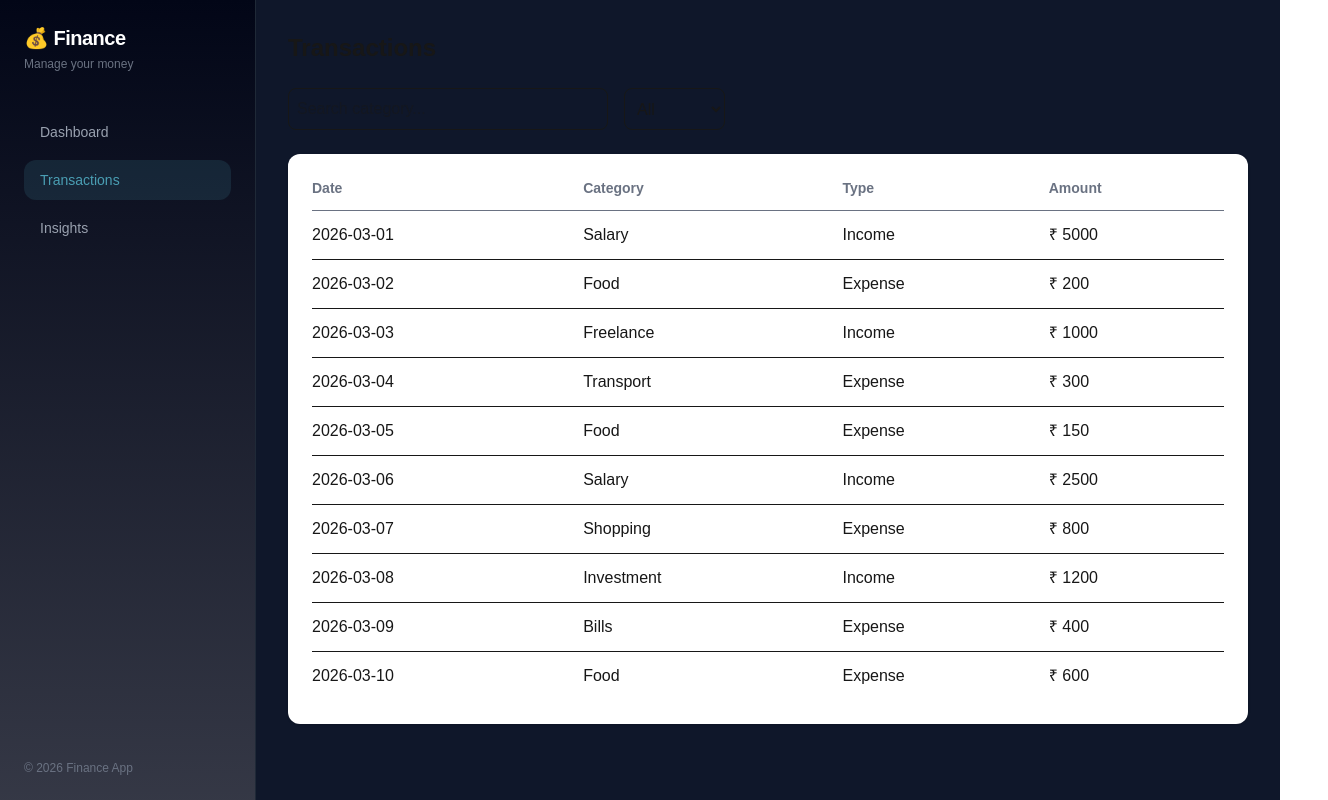
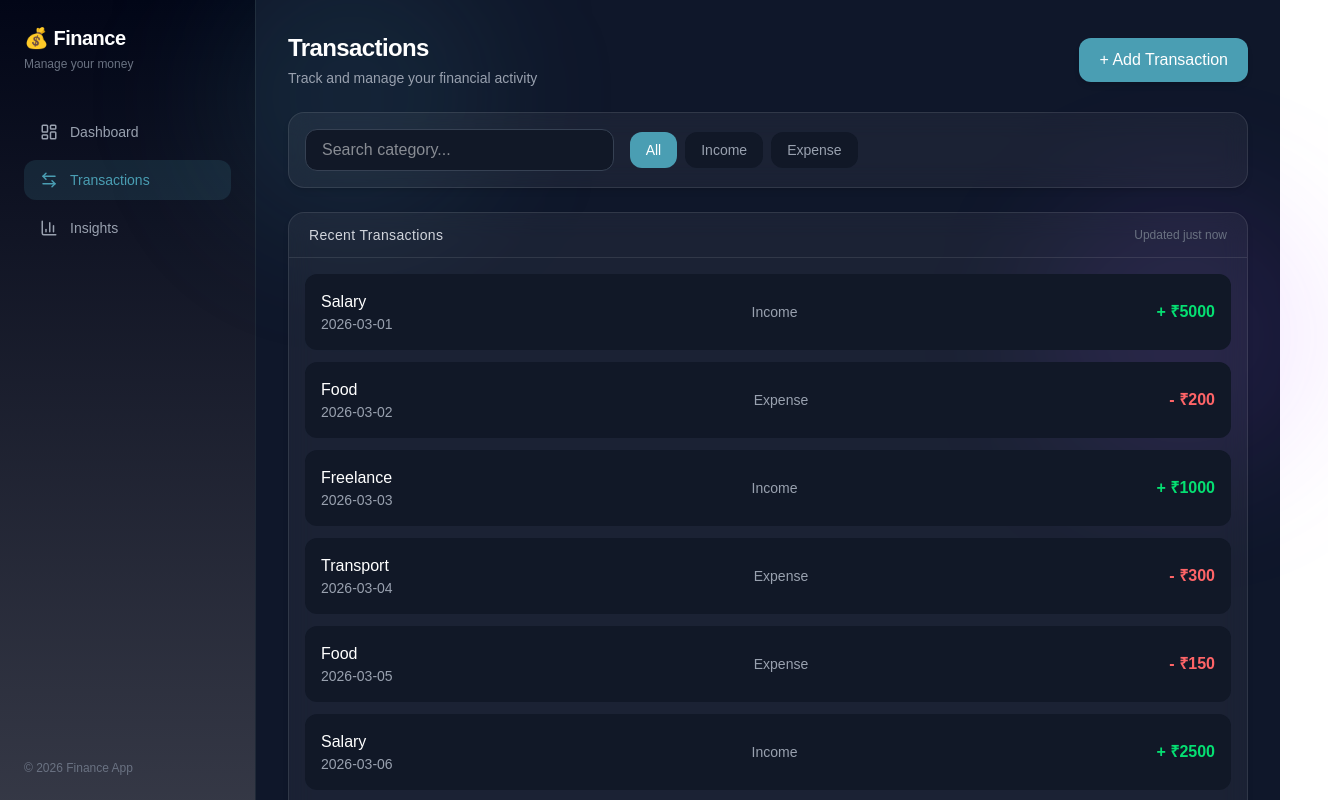
Before and after one commit to shreysircar/finance-dashboard, a Next.js app: page /transactions in a window 1280 px wide. Shown: the top 800 px of the page, 1328 px wide, since content can reach past the window. Built offline with nearby package versions, Linux system fonts and the light colour scheme.

Commit message:
insights page ui

```diff
--- a/src/app/insights/page.tsx
+++ b/src/app/insights/page.tsx
@@ -1,11 +1,84 @@
+"use client";
+
+import { useFinance } from "@/context/FinanceContext";
+import InsightCard from "@/components/InsightCard";
+import CategoryBarChart from "@/components/CategoryBarChart";
+
+import {
+  getTopCategory,
+  getTotalExpenses,
+  getMonthlyComparison,
+} from "@/utils/finance";
+
 export default function InsightsPage() {
+  const { transactions } = useFinance();
+
+  const topCategory = getTopCategory(transactions);
+  const totalExpenses = getTotalExpenses(transactions);
+  const monthly = getMonthlyComparison(transactions);
+
+  const topPercentage = totalExpenses
+    ? ((topCategory.amount / totalExpenses) * 100).toFixed(1)
+    : 0;
+
   return (
-    <div>
-      <h1 className="text-2xl font-semibold mb-6">Insights</h1>
+    <div className="space-y-10">
 
-      <div className="bg-white p-6 rounded-xl shadow-sm">
-        Insights coming soon...
+      {/* Header (MATCH DASHBOARD) */}
+      <div>
+        <h1 className="text-3xl font-semibold tracking-tight text-white">
+          Insights
+        </h1>
+        <p className="text-gray-400 text-sm mt-1">
+          Understand your financial patterns and trends
+        </p>
       </div>
+
+      {/* Cards */}
+      <div className="grid grid-cols-1 sm:grid-cols-2 lg:grid-cols-3 gap-6">
+        <InsightCard
+          title="Top Category"
+          value={`${topCategory.category} (₹ ${topCategory.amount.toLocaleString()})`}
+        />
+
+        <InsightCard
+          title="Total Expenses"
+          value={`₹ ${totalExpenses.toLocaleString()}`}
+        />
+
+        <InsightCard
+          title="Monthly Change"
+          value={`${monthly.change}% vs last month`}
+        />
+      </div>
+
+      {/* Chart */}
+      <div className="min-h-0">
+        <CategoryBarChart transactions={transactions} />
+      </div>
+
+      {/* Insight Box */}
+      <div
+        className="
+          relative p-6 rounded-2xl
+          bg-gradient-to-br from-[#1e293b] to-[#0f172a]
+          border border-[#334155]
+          shadow-lg
+        "
+      >
+        <h2 className="text-lg font-semibold text-white mb-2">
+          Key Insight
+        </h2>
+
+        <p className="text-gray-400 leading-relaxed">
+          You spent <strong className="text-white">{topPercentage}%</strong> of your total
+          expenses on <strong className="text-white">{topCategory.category}</strong>, making
+          it your highest spending category. Compared to last month,
+          your spending has changed by{" "}
+          <strong className="text-white">{monthly.change}%</strong>.
+        </p>
+      </div>
+
     </div>
   );
 }
--- a/src/app/transactions/page.tsx
+++ b/src/app/transactions/page.tsx
@@ -5,11 +5,72 @@ import FilterBar from "@/components/FilterBar";
 
 export default function TransactionsPage() {
   return (
-    <div>
-      <h1 className="text-2xl font-semibold mb-6">Transactions</h1>
+    <div className="max-w-6xl mx-auto space-y-6 pb-10 relative">
 
-      <FilterBar />
-      <TransactionTable />
+      {/* 🌟 Ambient Glow Background */}
+      <div className="absolute -top-20 -left-20 w-72 h-72 bg-[#4a9eb3]/10 blur-3xl rounded-full pointer-events-none" />
+      <div className="absolute top-40 -right-20 w-72 h-72 bg-purple-500/10 blur-3xl rounded-full pointer-events-none" />
+
+      {/* 🔥 Header + Action */}
+      <div className="flex items-center justify-between relative z-10">
+        <div>
+          <h1 className="text-2xl font-semibold text-white tracking-tight">
+            Transactions
+          </h1>
+          <p className="text-sm text-gray-400 mt-1">
+            Track and manage your financial activity
+          </p>
+        </div>
+
+        <button
+          className="relative px-5 py-2.5 rounded-xl text-white font-medium
+          bg-[#4a9eb3]
+          shadow-md hover:shadow-[0_0_20px_rgba(74,158,179,0.4)]
+          hover:scale-[1.03] active:scale-[0.97]
+          transition-all duration-200"
+        >
+          + Add Transaction
+        </button>
+      </div>
+
+      {/* 🔥 Filter Section */}
+      <div
+        className="relative z-10
+        bg-white/5 backdrop-blur-md
+        border border-white/10
+        rounded-2xl p-4
+        shadow-md hover:shadow-xl
+        transition-all duration-300"
+      >
+        <FilterBar />
+      </div>
+
+      {/* 🔥 Transactions Section */}
+      <div
+        className="relative z-10
+        bg-white/5 backdrop-blur-md
+        border border-white/10
+        rounded-2xl overflow-hidden
+        shadow-md hover:shadow-xl
+        transition-all duration-300"
+      >
+        {/* Section Header */}
+        <div className="px-5 py-3 border-b border-white/10 flex items-center justify-between">
+          <p className="text-sm text-gray-300 font-medium tracking-wide">
+            Recent Transactions
+          </p>
+
+          <span className="text-xs text-gray-500">
+            Updated just now
+          </span>
+        </div>
+
+        {/* Table/List */}
+        <div className="p-4">
+          <TransactionTable />
+        </div>
+      </div>
+
     </div>
   );
 }
--- /dev/null
+++ b/src/components/CategoryBarChart.tsx
@@ -0,0 +1,101 @@
+"use client";
+
+import {
+  BarChart,
+  Bar,
+  XAxis,
+  YAxis,
+  Tooltip,
+  ResponsiveContainer,
+  CartesianGrid,
+} from "recharts";
+import { Transaction } from "@/models/Transaction";
+
+type Props = {
+  transactions: Transaction[];
+};
+
+export default function CategoryBarChart({ transactions }: Props) {
+  const categoryMap: Record<string, number> = {};
+
+  transactions.forEach((t) => {
+    if (t.isExpense()) {
+      categoryMap[t.category] =
+        (categoryMap[t.category] || 0) + t.amount;
+    }
+  });
+
+  const data = Object.keys(categoryMap).map((key) => ({
+    category: key,
+    amount: categoryMap[key],
+  }));
+
+  return (
+    <div
+      className="
+        relative p-6 rounded-2xl
+        bg-gradient-to-br from-[#1e293b] to-[#0f172a]
+        border border-[#334155]
+        shadow-lg hover:shadow-xl
+        transition-all duration-300
+        hover:-translate-y-1
+      "
+    >
+      {/* glow */}
+      <div className="absolute inset-0 rounded-2xl bg-white/5 opacity-0 hover:opacity-100 transition pointer-events-none" />
+
+      {/* Header */}
+      <h2 className="text-lg font-semibold text-white mb-1">
+        Category Spending
+      </h2>
+      <p className="text-sm text-gray-400 mb-5">
+        Where your money is going
+      </p>
+
+      {/* Chart */}
+      <div className="w-full h-[260px]">
+        <ResponsiveContainer width="100%" height="100%">
+          <BarChart data={data}>
+            <CartesianGrid
+              stroke="#1f2937"
+              strokeDasharray="4 4"
+              vertical={false}
+            />
+
+            <XAxis
+              dataKey="category"
+              stroke="#64748b"
+              tick={{ fontSize: 12 }}
+              tickLine={false}
+              axisLine={false}
+            />
+
+            <YAxis
+              stroke="#64748b"
+              tick={{ fontSize: 12 }}
+              tickLine={false}
+              axisLine={false}
+            />
+
+            <Tooltip
+              contentStyle={{
+                backgroundColor: "#020617",
+                border: "1px solid #334155",
+                borderRadius: "12px",
+                color: "#fff",
+              }}
+              labelStyle={{ color: "#94a3b8" }}
+              cursor={{ fill: "rgba(71,85,105,0.2)" }}
+            />
+
+            <Bar
+              dataKey="amount"
+              fill="#4a9eb3"
+              radius={[6, 6, 0, 0]}
+            />
+          </BarChart>
+        </ResponsiveContainer>
+      </div>
+    </div>
+  );
+}
--- a/src/components/FilterBar.tsx
+++ b/src/components/FilterBar.tsx
@@ -5,31 +5,42 @@ import { useFinance } from "@/context/FinanceContext";
 export default function FilterBar() {
   const { filters, setFilters } = useFinance();
 
+  const types = ["all", "income", "expense"];
+
   return (
-    <div className="flex flex-col md:flex-row gap-4 mb-6">
-      {/* Search */}
+    <div className="flex flex-col md:flex-row md:items-center gap-4">
+
+      {/* 🔍 Search */}
       <input
         type="text"
         placeholder="Search category..."
-        className="border p-2 rounded-lg w-full md:w-1/3"
+        className="bg-[#111827] text-white px-4 py-2 rounded-xl outline-none border border-gray-700 focus:border-[#4a9eb3] transition w-full md:w-1/3"
         value={filters.search}
         onChange={(e) =>
           setFilters({ ...filters, search: e.target.value })
         }
       />
 
-      {/* Type Filter */}
-      <select
-        className="border p-2 rounded-lg"
-        value={filters.type}
-        onChange={(e) =>
-          setFilters({ ...filters, type: e.target.value as any })
-        }
-      >
-        <option value="all">All</option>
-        <option value="income">Income</option>
-        <option value="expense">Expense</option>
-      </select>
+      {/* 🔥 Filter Chips */}
+      <div className="flex gap-2">
+        {types.map((type) => (
+          <button
+            key={type}
+            onClick={() =>
+              setFilters({ ...filters, type: type as any })
+            }
+            className={`px-4 py-2 rounded-xl text-sm capitalize transition
+              ${
+                filters.type === type
+                  ? "bg-[#4a9eb3] text-white"
+                  : "bg-[#111827] text-gray-400 hover:bg-[#1f2937]"
+              }
+            `}
+          >
+            {type}
+          </button>
+        ))}
+      </div>
     </div>
   );
 }
--- /dev/null
+++ b/src/components/InsightCard.tsx
@@ -0,0 +1,17 @@
+"use client";
+
+type Props = {
+  title: string;
+  value: string | number;
+};
+
+export default function InsightCard({ title, value }: Props) {
+  return (
+    <div className="p-5 rounded-xl bg-[#0f172a] border border-[#334155]">
+      <p className="text-sm text-gray-400">{title}</p>
+      <h2 className="text-xl font-semibold text-white mt-1">
+        {value}
+      </h2>
+    </div>
+  );
+}
--- a/src/components/Sidebar.tsx
+++ b/src/components/Sidebar.tsx
@@ -2,11 +2,12 @@
 
 import Link from "next/link";
 import { usePathname } from "next/navigation";
+import { LayoutDashboard, ArrowLeftRight, BarChart3 } from "lucide-react";
 
 const links = [
-  { name: "Dashboard", href: "/dashboard" },
-  { name: "Transactions", href: "/transactions" },
-  { name: "Insights", href: "/insights" },
+  { name: "Dashboard", href: "/dashboard", icon: LayoutDashboard },
+  { name: "Transactions", href: "/transactions", icon: ArrowLeftRight },
+  { name: "Insights", href: "/insights", icon: BarChart3 },
 ];
 
 export default function Sidebar() {
@@ -36,13 +37,15 @@ export default function Sidebar() {
       <nav className="flex flex-col gap-2">
         {links.map((link) => {
           const isActive = pathname === link.href;
+          const Icon = link.icon;
 
           return (
             <Link
               key={link.href}
               href={link.href}
               className={`
-    relative px-4 py-2.5 rounded-xl text-sm
+                flex items-center gap-3
+                px-4 py-2.5 rounded-xl text-sm
                 transition-all duration-200 ease-out
                 ${
                   isActive
@@ -51,7 +54,9 @@ export default function Sidebar() {
                 }
               `}
             >
-  {link.name}
+              <Icon size={18} strokeWidth={2} />
+
+              <span>{link.name}</span>
             </Link>
           );
         })}
--- a/src/components/TransactionTable.tsx
+++ b/src/components/TransactionTable.tsx
@@ -17,46 +17,55 @@ const filteredTransactions = transactions.filter((t) => {
   });
 
   return (
-    <div className="bg-white p-6 rounded-xl shadow-sm overflow-x-auto">
-      <table className="w-full text-left">
-        <thead>
-          <tr className="text-gray-500 text-sm border-b">
-            <th className="pb-3">Date</th>
-            <th className="pb-3">Category</th>
-            <th className="pb-3">Type</th>
-            <th className="pb-3">Amount</th>
-            {role === "admin" && <th className="pb-3">Actions</th>}
-          </tr>
-        </thead>
+    <div className="space-y-3">
+      {filteredTransactions.map((t) => (
+        <div
+          key={t.id}
+          className="flex items-center justify-between bg-[#111827] p-4 rounded-xl hover:bg-[#1f2937] transition"
+        >
+          {/* Left Section */}
+          <div className="flex flex-col">
+            <span className="text-white font-medium">
+              {t.category}
+            </span>
+            <span className="text-sm text-gray-400">
+              {t.date}
+            </span>
+          </div>
 
-        <tbody>
-          {filteredTransactions.map((t) => (
-            <tr key={t.id} className="border-b last:border-none">
-              <td className="py-3">{t.date}</td>
-              <td className="py-3">{t.category}</td>
-              <td className="py-3 capitalize">{t.type}</td>
-              <td className="py-3">₹ {t.amount}</td>
+          {/* Middle Section */}
+          <div className="text-sm text-gray-400 capitalize">
+            {t.type}
+          </div>
 
+          {/* Amount */}
+          <div
+            className={`font-semibold ${
+              t.type === "income"
+                ? "text-green-400"
+                : "text-red-400"
+            }`}
+          >
+            {t.type === "income" ? "+" : "-"} ₹{t.amount}
+          </div>
+
+          {/* Actions */}
           {role === "admin" && (
-                <td className="py-3">
             <button
               onClick={() => deleteTransaction(t.id)}
-                    className="text-red-500 hover:underline"
+              className="text-red-400 hover:text-red-300 text-sm"
             >
               Delete
             </button>
-                </td>
           )}
-            </tr>
+        </div>
       ))}
-        </tbody>
-      </table>
 
       {/* Empty State */}
       {filteredTransactions.length === 0 && (
-        <p className="text-center text-gray-500 mt-4">
+        <div className="text-center text-gray-400 py-10">
           No transactions found
-        </p>
+        </div>
       )}
     </div>
   );
--- a/src/utils/finance.ts
+++ b/src/utils/finance.ts
@@ -17,3 +17,67 @@ export const calculateExpenses = (transactions: Transaction[]) => {
     .filter((t) => t.isExpense())
     .reduce((acc, t) => acc + t.amount, 0);
 };
+
+export const getCategoryBreakdown = (transactions: Transaction[]) => {
+  const map: Record<string, number> = {};
+
+  transactions.forEach((t) => {
+    if (t.isExpense()) {
+      map[t.category] = (map[t.category] || 0) + t.amount;
+    }
+  });
+
+  return map;
+};
+
+export const getTopCategory = (transactions: Transaction[]) => {
+  const breakdown = getCategoryBreakdown(transactions);
+
+  let maxCategory = "";
+  let maxValue = 0;
+
+  for (const category in breakdown) {
+    if (breakdown[category] > maxValue) {
+      maxCategory = category;
+      maxValue = breakdown[category];
+    }
+  }
+
+  return { category: maxCategory, amount: maxValue };
+};
+
+export const getTotalExpenses = (transactions: Transaction[]) => {
+  return transactions
+    .filter((t) => t.isExpense())
+    .reduce((acc, t) => acc + t.amount, 0);
+};
+
+export const getMonthlyComparison = (transactions: Transaction[]) => {
+  const now = new Date();
+  const currentMonth = now.getMonth();
+  const lastMonth = currentMonth - 1;
+
+  let currentTotal = 0;
+  let lastTotal = 0;
+
+  transactions.forEach((t) => {
+    const date = new Date(t.date);
+    const month = date.getMonth();
+
+    if (t.isExpense()) {
+      if (month === currentMonth) currentTotal += t.amount;
+      if (month === lastMonth) lastTotal += t.amount;
+    }
+  });
+
+  const change =
+    lastTotal === 0
+      ? 0
+      : ((currentTotal - lastTotal) / lastTotal) * 100;
+
+  return {
+    currentTotal,
+    lastTotal,
+    change: change.toFixed(1),
+  };
+};
```
Lines whose indentation alone changed are shown as unchanged.
